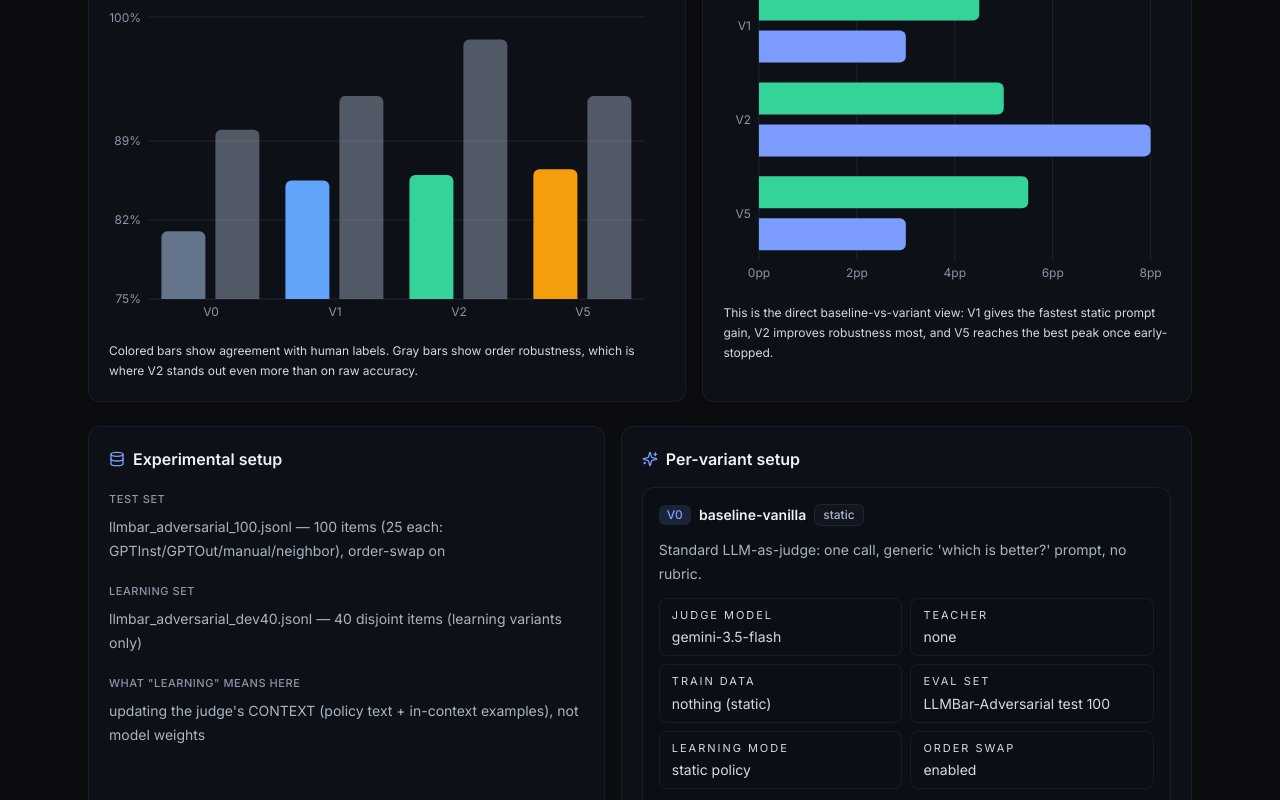
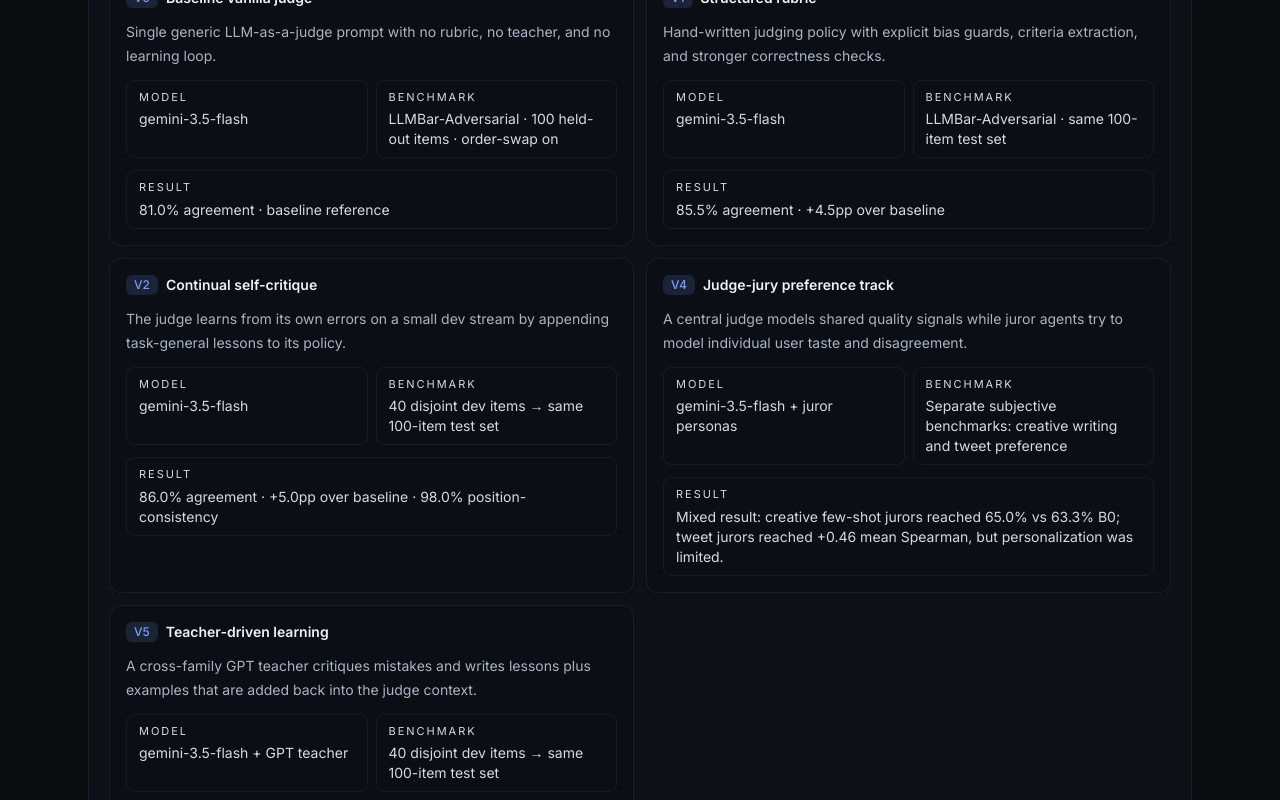
Before and after one commit to varshini2305/judy, a React (Vite) app in the folder ui/: page / in a window 1280 px wide. Both pictures are taken after a click on the button "View variants". Shown: the part 505-1305 px from the top of the page. Built offline with nearby package versions, Linux system fonts and the light colour scheme; the HTML template or start-up script is replaced by a standard one.

Commit message:
feat(ui): add variant cheat sheet summaries

```diff
--- a/ui/src/components/VariantDashboard.tsx
+++ b/ui/src/components/VariantDashboard.tsx
@@ -39,6 +39,49 @@ export default function VariantDashboard({ experiments }: { experiments: Experim
       consistencyDelta: +(((variant.pos_consistency - baseline.pos_consistency) * 100).toFixed(1)),
     }));
 
+  const cheatSheet = [
+    {
+      id: "V0",
+      title: "Baseline vanilla judge",
+      model: experiments.judge_model,
+      benchmark: "LLMBar-Adversarial · 100 held-out items · order-swap on",
+      method: "Single generic LLM-as-a-judge prompt with no rubric, no teacher, and no learning loop.",
+      result: "81.0% agreement · baseline reference",
+    },
+    {
+      id: "V1",
+      title: "Structured rubric",
+      model: experiments.judge_model,
+      benchmark: "LLMBar-Adversarial · same 100-item test set",
+      method: "Hand-written judging policy with explicit bias guards, criteria extraction, and stronger correctness checks.",
+      result: "85.5% agreement · +4.5pp over baseline",
+    },
+    {
+      id: "V2",
+      title: "Continual self-critique",
+      model: experiments.judge_model,
+      benchmark: "40 disjoint dev items → same 100-item test set",
+      method: "The judge learns from its own errors on a small dev stream by appending task-general lessons to its policy.",
+      result: "86.0% agreement · +5.0pp over baseline · 98.0% position-consistency",
+    },
+    {
+      id: "V4",
+      title: "Judge-jury preference track",
+      model: `${experiments.judge_model} + juror personas`,
+      benchmark: "Separate subjective benchmarks: creative writing and tweet preference",
+      method: "A central judge models shared quality signals while juror agents try to model individual user taste and disagreement.",
+      result: "Mixed result: creative few-shot jurors reached 65.0% vs 63.3% B0; tweet jurors reached +0.46 mean Spearman, but personalization was limited.",
+    },
+    {
+      id: "V5",
+      title: "Teacher-driven learning",
+      model: `${experiments.judge_model} + GPT teacher`,
+      benchmark: "40 disjoint dev items → same 100-item test set",
+      method: "A cross-family GPT teacher critiques mistakes and writes lessons plus examples that are added back into the judge context.",
+      result: "86.5% final · 88.5% peak · +7.5pp peak over baseline",
+    },
+  ];
+
   return (
     <div className="flex flex-col gap-6">
       <SectionTitle
@@ -69,6 +112,32 @@ export default function VariantDashboard({ experiments }: { experiments: Experim
           value={pct(Math.max(...experiments.variants.map((variant) => variant.pos_consistency)), 1)}
           hint="position-consistency under answer order swap"
         />
+      </div>
+
+      <div className="panel panel-pad">
+        <div className="mb-4 flex items-center gap-2">
+          <Sparkles size={16} className="text-accent" />
+          <h3 className="text-base font-semibold text-fog-100">Variant cheat sheet</h3>
+        </div>
+        <div className="grid gap-3 lg:grid-cols-2">
+          {cheatSheet.map((variant) => (
+            <article key={variant.id} className="rounded-xl border border-ink-600/70 bg-ink-900/35 p-4">
+              <div className="flex flex-wrap items-center gap-2">
+                <Badge tone="accent">{variant.id}</Badge>
+                <span className="text-sm font-semibold text-fog-100">{variant.title}</span>
+              </div>
+              <p className="mt-3 text-sm leading-6 text-fog-300">{variant.method}</p>
+              <div className="mt-3 grid gap-2 md:grid-cols-2">
+                <SetupRow label="Model" value={variant.model} />
+                <SetupRow label="Benchmark" value={variant.benchmark} />
+              </div>
+              <div className="mt-3 rounded-lg border border-ink-600/60 bg-ink-800/45 px-3 py-2">
+                <div className="text-[11px] uppercase tracking-[0.18em] text-fog-500">Result</div>
+                <div className="mt-1 text-sm text-fog-200">{variant.result}</div>
+              </div>
+            </article>
+          ))}
+        </div>
       </div>
 
       <div className="grid gap-4 lg:grid-cols-[1.1fr_0.9fr]">
```
